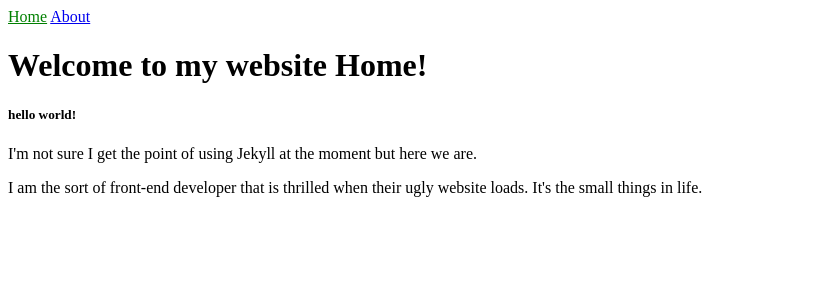
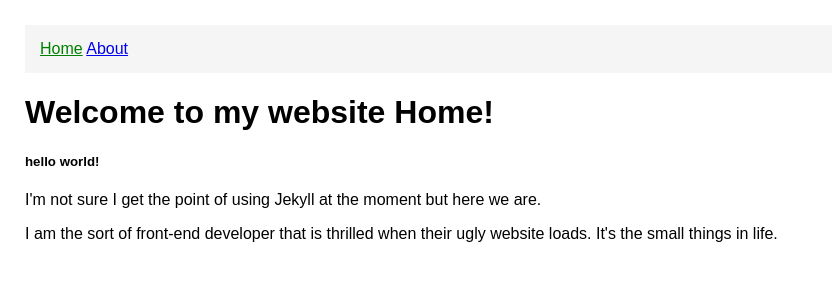
Before and after one commit to alandler/alandler.github.io, a Jekyll site: the page built from index.markdown, in a window 1280 px wide. Shown: the top 300 px of the page, without its empty margins (0-832 px from the left). Built offline with Jekyll 4.4.1, drawn with Linux system fonts in a browser that asks for light colours.

Commit message:
Eradicate unprofessional NAVA

```diff
--- a/_sass/main.scss
+++ b/_sass/main.scss
@@ -1,3 +1,17 @@
 .current {
     color: green;
   }
+
+nav {
+  background-color: whitesmoke;
+  padding: 15px;
+  align-content: center;
+}
+
+html {
+  font-family: Arial;
+}
+
+body {
+  margin: 25px;
+}
```
